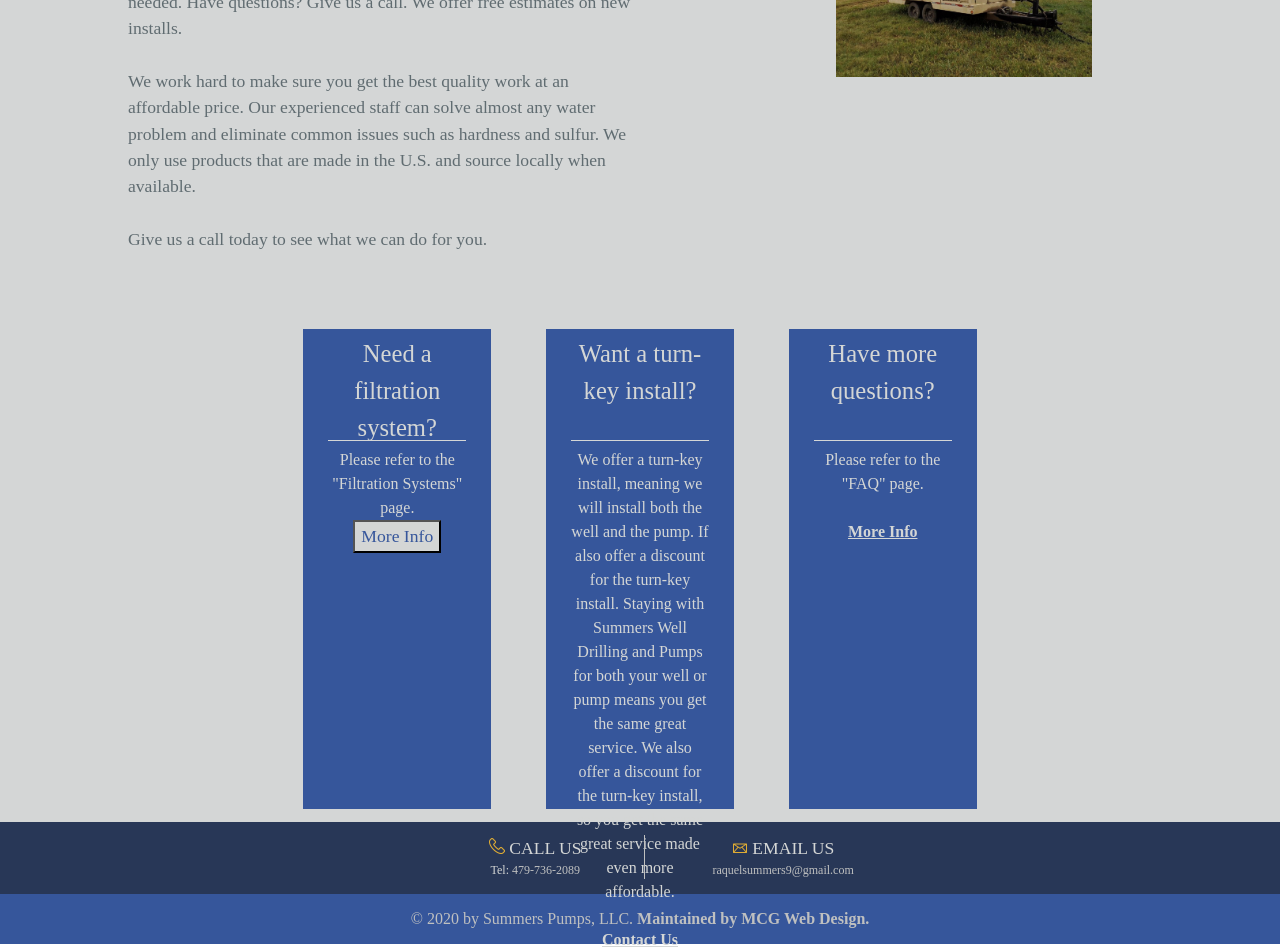
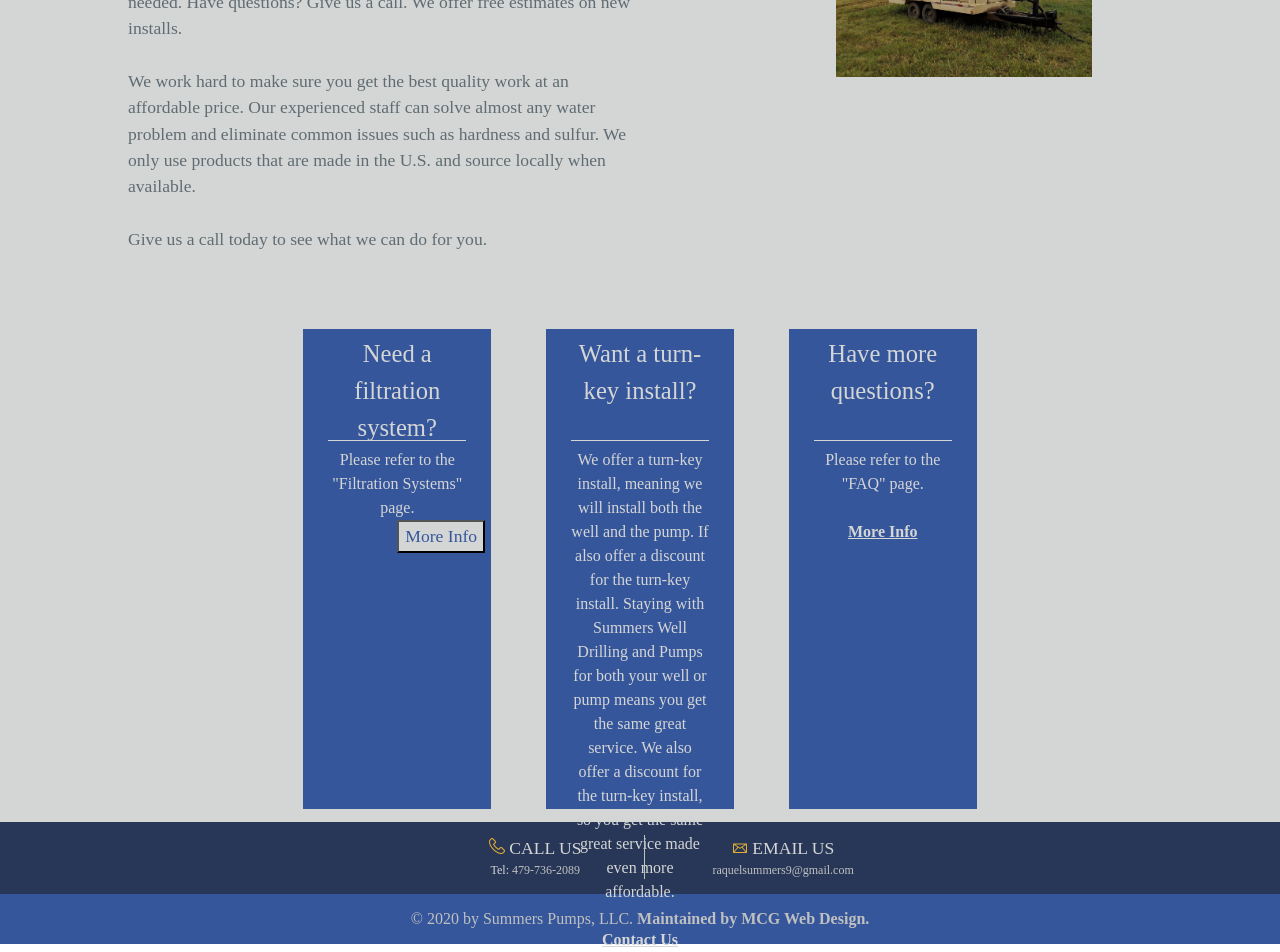
Before and after one commit to jamess999888/SummersPumps, a Jekyll site: the page built from index.md, in a window 1280 px wide. Shown: the part 1121-2073 px from the top of the page. Built offline with Jekyll 4.4.1, drawn with Linux system fonts in a browser that asks for light colours; our own code applies the rules of GitHub Pages for plain Markdown files.

Commit message:
messing with buttons

```diff
--- a/css/style.css
+++ b/css/style.css
@@ -1214,6 +1214,7 @@ ul.topnav li.right {
     background-color: #D4D6D5;
     color: #36569B;
     vertical-align: bottom;
+    position: absolute;
 }
 
 .bottom-block-link-content {
```
